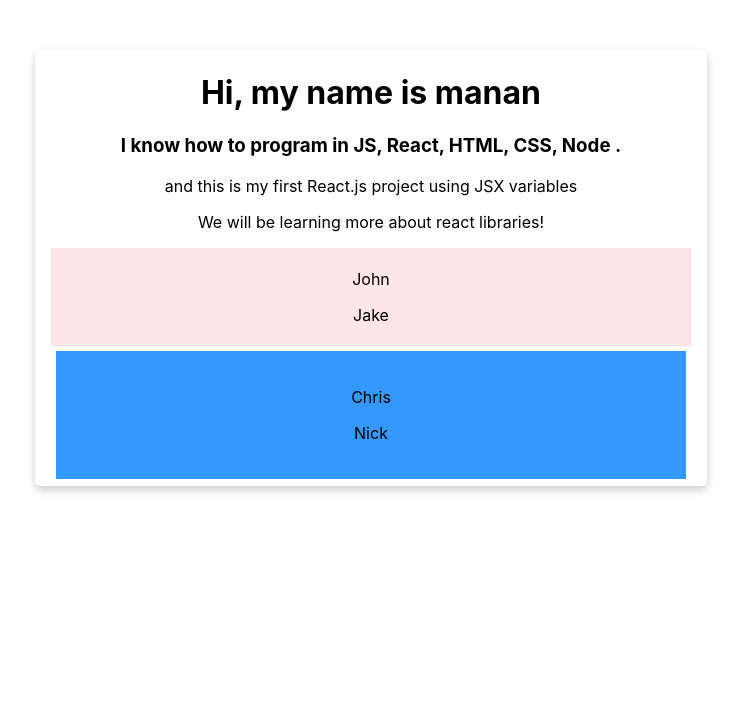
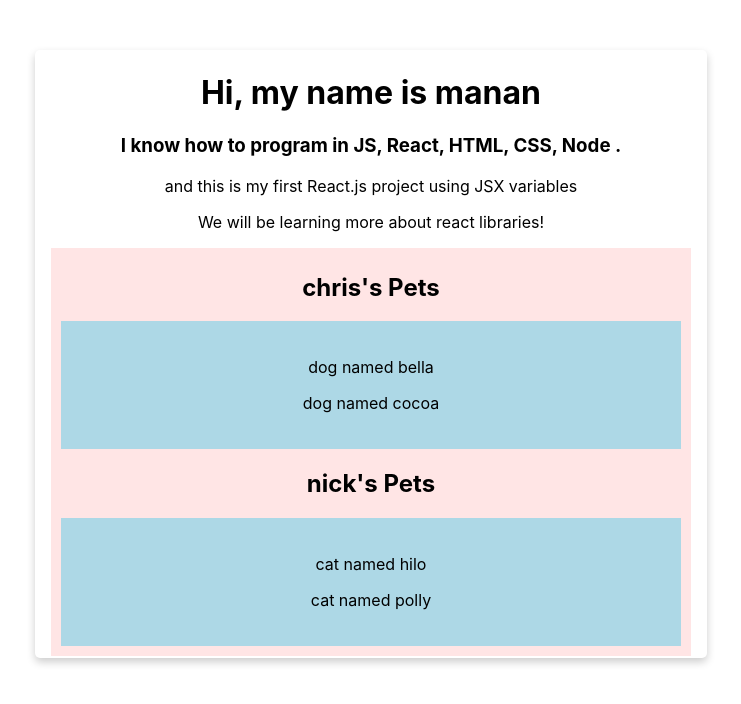
Before and after one commit to imanansadana/reactproject, a React (Create React App) app: page / in a window 1280 px wide. Shown: the top 704 px of the page, without its empty margins (285-1026 px from the left). Built offline with nearby package versions, Linux system fonts and the light colour scheme.

Commit message:
functional-&-classComponent

```diff
--- a/src/App.css
+++ b/src/App.css
@@ -24,7 +24,7 @@ padding: 2px 16px;
   }
 
   .list2{
-    background: #3399ff;
+    background: lightblue;
     padding: 20px;
     margin: 5px;
   }
--- a/src/App.js
+++ b/src/App.js
@@ -1,45 +1,18 @@
 import React, { Component } from 'react'
 import "./App.css"
+import ClassComponent from './ClassComponent/ClassComponent';
+import List from './FunctionalComponent/FunctionalComponent';
+
 class App extends Component {
-  name= "manan";
-  skills = ["JS, ", "React, ", "HTML, ", "CSS, ", "Node "]
-  concepts = {
-    language: "React.js",
-    topic: "JSX variables"
-  }
-  learning = () =>{
-    return "We will be learning more about react libraries!"
-  }
+
 
   render() {
 
-    const people = [
-      { name: 'John' },
-      { name: 'Jake' }
-    ];
-     const people2 = [
-      { id: 1, name: 'Chris' },
-      { id: 2, name: 'Nick' } //If each item in your array has a unique identifier, then we can use that
-    ];
 
     return (
       <div className = "App">
-        <h1>Hi, my name is {this.name}</h1>
-        <h3>I know how to program in {this.skills}.</h3>
-        <p classname= "topics">and this is my first {this.concepts.language} project using {this.concepts.topic}</p>
-        <p>{this.learning()} </p>
-        <div className="list1">
-        {people.map(person => (
-          <p>{person.name}</p>         //we can directly map through the array to create a list but this is not preferable when working on a real application
-        ))}
-      </div>
-       <div className="list2">
-       {people2.map(person => (
-        <p key={person.id}>{person.name}</p>
-      ))}
-  </div>
-
-
+  <ClassComponent></ClassComponent>
+  <List></List>
       </div>
     )
   }
--- /dev/null
+++ b/src/ClassComponent/ClassComponent.js
@@ -0,0 +1,25 @@
+import React, { Component } from 'react'
+
+export class ClassComponent extends Component {
+    name= "manan";
+  skills = ["JS, ", "React, ", "HTML, ", "CSS, ", "Node "]
+  concepts = {
+    language: "React.js",
+    topic: "JSX variables"
+  }
+  learning = () =>{
+    return "We will be learning more about react libraries!"
+  }
+    render() {
+        return (
+            <div>
+            <h1>Hi, my name is {this.name}</h1>
+            <h3>I know how to program in {this.skills}.</h3>
+            <p classname= "topics">and this is my first {this.concepts.language} project using {this.concepts.topic}</p>
+            <p>{this.learning()} </p>
+            </div>
+        )
+    }
+}
+
+export default ClassComponent
--- /dev/null
+++ b/src/FunctionalComponent/FunctionalComponent.js
@@ -0,0 +1,65 @@
+import React from 'react'
+
+function List() {
+    //Now we create a nested list
+    const people = [
+        {
+          name: 'chris',
+          pets: [
+            { name: 'bella', type: 'dog' },
+            { name: 'cocoa', type: 'dog' }
+          ]
+        },
+        {
+          name: 'nick',
+          pets: [
+            { name: 'hilo', type: 'cat' },
+            { name: 'polly', type: 'cat' }
+          ]
+        }
+      ];
+
+      return (
+        <div className= "list1">
+          {people.map((person, index) => (
+            <div key={index}>
+              <h2>{person.name}'s Pets</h2>
+
+              {/* loop over the pets */}
+              <div className ="list2">
+                {person.pets.map((pet, i) => (
+                  <p key={i}>
+                    {pet.type} named {pet.name}
+                  </p>
+                ))}
+              </div>
+            </div>
+          ))}
+        </div>
+      );
+    }
+
+
+
+
+
+
+
+
+
+
+    //This is a single list that we used in earlier file
+//     const people = [
+//         { id: 1, name: 'Chris' },
+//         { id: 2, name: 'Nick' }
+//       ];
+//     return (
+//         <div className= "list2">
+//         {people.map(person => (
+//             <p key={person.id}>{person.name}</p>
+//           ))}
+//           </div>
+//     );
+//   }
+
+  export default List;
```
